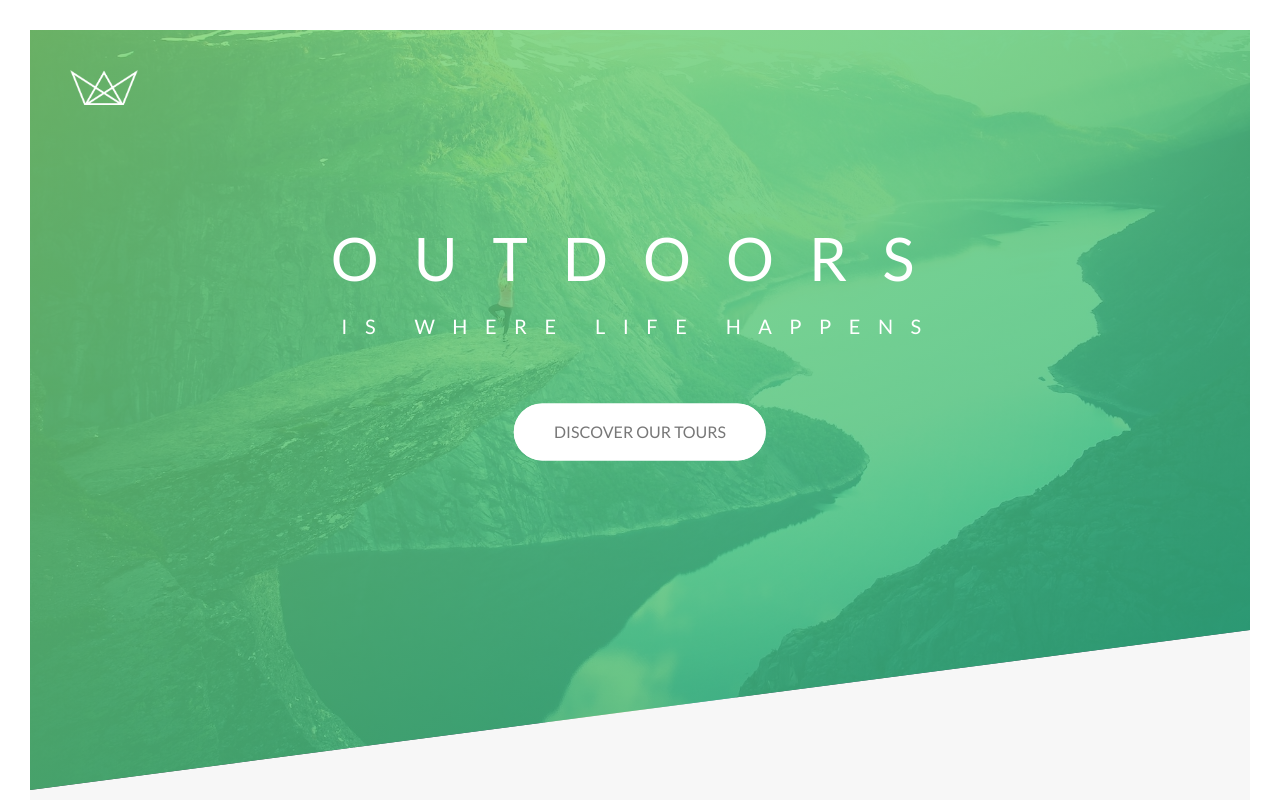
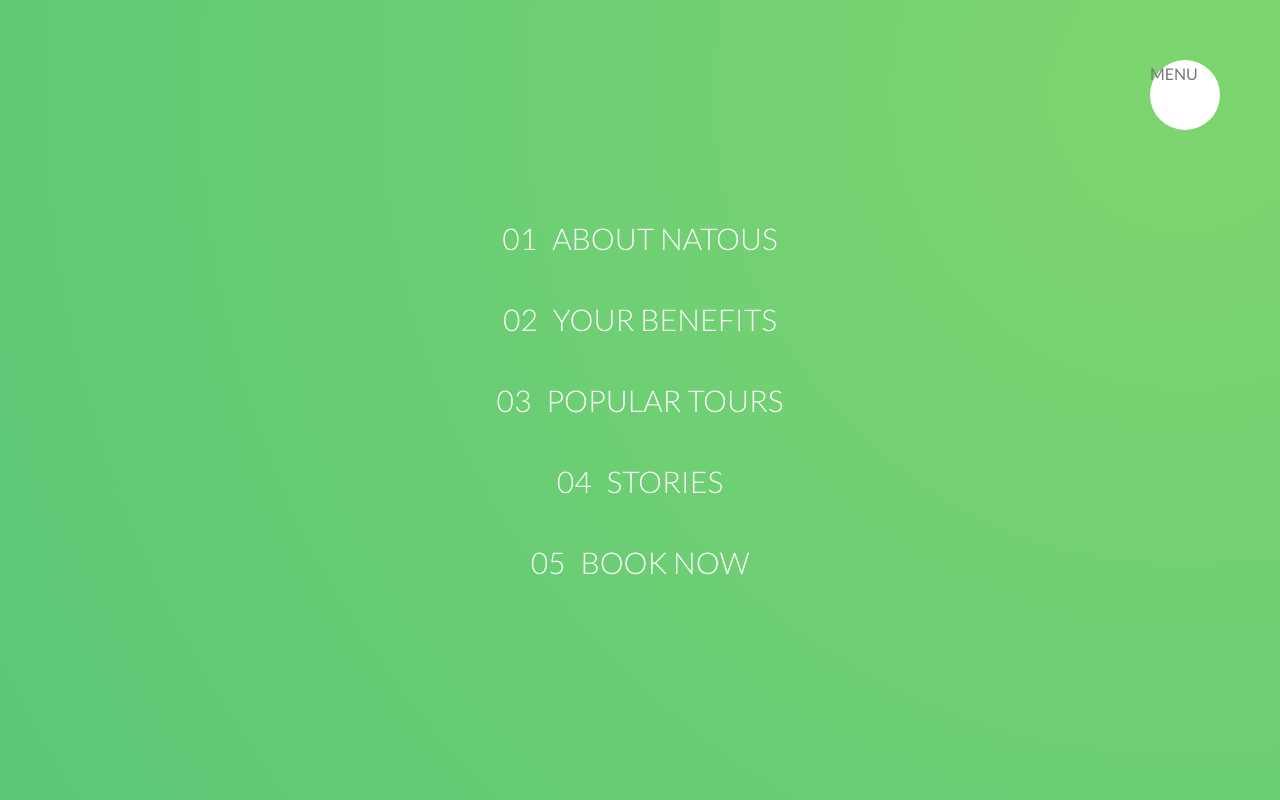
Before and after one commit to aminlotfi/Advance-CSS-Natours, a website: page index.html in a window 1280 px wide. Shown: the top 800 px of the page. Drawn offline with Linux system fonts and the light colour scheme.

Commit message:
Add navigation. built nav item with animation.

```diff
--- a/index.html
+++ b/index.html
@@ -13,6 +13,25 @@
     <title>Natours | Exciting tours for adventurous people</title>
 </head>
 <body>
+
+<div class="navigation">
+    <input type="checkbox" class="navigation__checkbox" id="navi-toggle">
+
+    <label for="navi-toggle" class="navigation__button">MENU</label>
+
+    <div class="navigation__background">&nbsp;</div>
+
+    <nav class="navigation__nav">
+        <ul class="navigation__list">
+            <li class="navigation__item"><a href="#" class="navigation__link"><span>01</span>About Natous</a></li>
+            <li class="navigation__item"><a href="#" class="navigation__link"><span>02</span>Your benefits</a></li>
+            <li class="navigation__item"><a href="#" class="navigation__link"><span>03</span>Popular tours</a></li>
+            <li class="navigation__item"><a href="#" class="navigation__link"><span>04</span>Stories</a></li>
+            <li class="navigation__item"><a href="#" class="navigation__link"><span>05</span>Book now</a></li>
+        </ul>
+    </nav>
+</div>
+
 <header class="header">
     <div class="header__logo-box">
         <img src="img/logo-white.png" alt="Logo" class="header__logo">
--- /dev/null
+++ b/sass/layout/_navigation.scss
@@ -0,0 +1,80 @@
+.navigation {
+
+  &__checkbox {
+    display: none;
+  }
+
+  &__button {
+    background-color: $color-white;
+    height: 7rem;
+    width: 7rem;
+    border-radius: 50%;
+    position: fixed;
+    top: 6rem;
+    right: 6rem;
+    z-index: 2000;
+  }
+
+  &__background {
+    height: 6rem;
+    width: 6rem;
+    border-radius: 50%;
+    position: fixed;
+    top: 6.5rem;
+    right: 6.5rem;
+    z-index: 1000;
+    background-image: radial-gradient($color-green-light, $color-green-dark);
+
+    transform: scale(80);
+  }
+
+  &__nav {
+    height: 100vh;
+    width: 100%;
+    position: fixed;
+    top: 0;
+    right: 0;
+    z-index: 1500;
+  }
+
+  &__list {
+    list-style: none;
+    position: absolute;
+    top: 50%;
+    left: 50%;
+    transform: translate(-50%, -50%);
+    text-align: center;
+  }
+
+  &__item {
+    margin: 1rem;
+  }
+
+  &__link {
+    &:visited,
+    &:link {
+      display: inline-block;
+      padding: 1rem 2rem;
+      font-size: 3rem;
+      font-weight: 300;
+      color: $color-white;
+      text-decoration: none;
+      text-transform: uppercase;
+      background-image: linear-gradient(120deg, transparent 0%, transparent 50%, $color-white 50%);
+      background-size: 230%;
+      transition: all .4s;
+
+      span {
+        display: inline-block;
+        margin-right: 1.5rem;
+      }
+    }
+
+    &:hover,
+    &:active {
+      background-position: 100%;
+      color: $color-green-primary;
+      transform: translateX(1rem);
+    }
+  }
+}
--- a/sass/main.scss
+++ b/sass/main.scss
@@ -18,5 +18,6 @@
 @import "layout/footer";
 @import "layout/grid";
 @import "layout/header";
+@import "layout/navigation";
 
 @import "pages/home";
```
Also changed, not shown: css/style.css.
